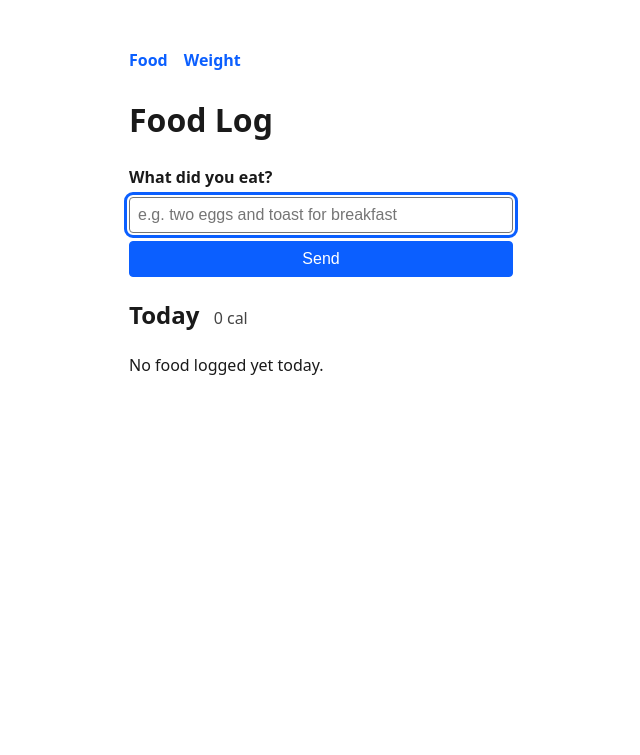
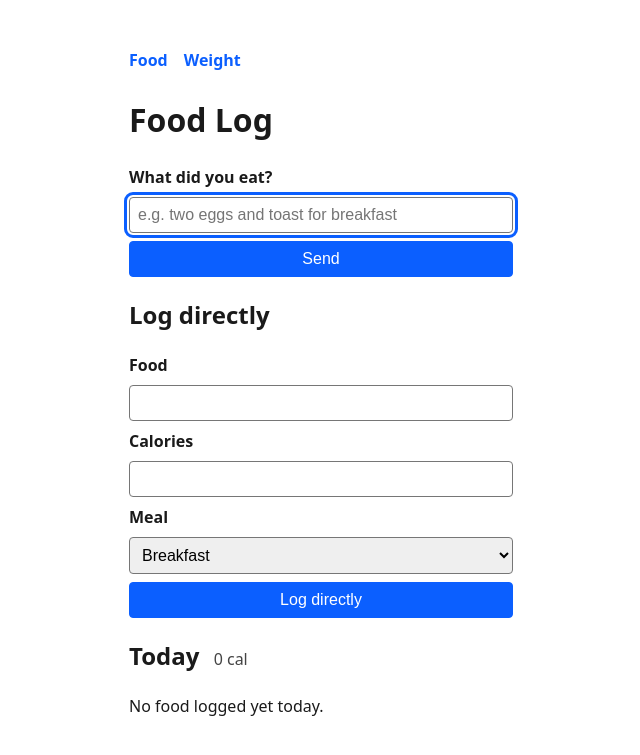
Before and after one commit to benroot/food-tracker, a Flask app: page /food in a window 1280 px wide. Shown: the top 755 px of the page, without its empty margins (271-911 px from the left). Run offline with Flask 3, Linux system fonts and the light colour scheme; data that the repository does not hold is empty.

Commit message:
add direct entry screen.

```diff
--- a/app.py
+++ b/app.py
@@ -8,6 +8,8 @@ import db as dbmod
 from config import load_env_file
 
 load_env_file()
+
+MEAL_TYPES = ("Breakfast", "Lunch", "Dinner", "Snack", "Dessert", "Drink")
 
 app = Flask(__name__)
 app.secret_key = secrets.token_hex(32)
@@ -64,6 +66,7 @@ def food_page():
         entries=entries,
         total_calories=total_calories,
         pending_question=session.get("pending_question"),
+        meal_types=MEAL_TYPES,
     )
 
 
@@ -126,5 +129,43 @@ def food_log():
     return redirect(url_for("food_page"))
 
 
+@app.route("/food/log-direct", methods=["POST"])
+def food_log_direct():
+    food = request.form.get("food", "").strip()
+    calories_raw = request.form.get("calories", "").strip()
+    meal_type = request.form.get("meal_type", "").strip()
+
+    if not food or meal_type not in MEAL_TYPES:
+        flash("Enter a food label and pick a meal.", "error")
+        return redirect(url_for("food_page"))
+
+    try:
+        calories = int(calories_raw)
+        if calories <= 0:
+            raise ValueError
+    except ValueError:
+        flash("Calories must be a whole number greater than 0.", "error")
+        return redirect(url_for("food_page"))
+
+    db = dbmod.get_db()
+    now = datetime.now()
+    cursor = db.execute(
+        "INSERT INTO log_entries (entry_date, entry_time, meal_type) VALUES (?, ?, ?)",
+        (now.date().isoformat(), now.strftime("%H:%M"), meal_type),
+    )
+    db.execute(
+        """
+        INSERT INTO log_entry_items
+            (log_entry_id, description, calories, is_estimate)
+        VALUES (?, ?, ?, 0)
+        """,
+        (cursor.lastrowid, food, calories),
+    )
+    db.commit()
+
+    flash(f"Logged to {meal_type}: {food} ({calories} cal)", "success")
+    return redirect(url_for("food_page"))
+
+
 if __name__ == "__main__":
     app.run(debug=True)
--- a/static/style.css
+++ b/static/style.css
@@ -121,6 +121,7 @@ label {
 }
 
 input,
+select,
 button {
   font-size: 1rem;
   padding: 0.5rem;
@@ -136,6 +137,7 @@ button {
 }
 
 input:focus-visible,
+select:focus-visible,
 button:focus-visible {
   outline: 3px solid var(--accent);
   outline-offset: 2px;
--- a/templates/food.html
+++ b/templates/food.html
@@ -21,6 +21,26 @@
     >
     <button type="submit">Send</button>
   </form>
+
+  <section aria-label="Log a food item directly">
+    <h2>Log directly</h2>
+    <form method="post" action="{{ url_for('food_log_direct') }}">
+      <label for="food">Food</label>
+      <input type="text" id="food" name="food" required>
+
+      <label for="calories">Calories</label>
+      <input type="number" id="calories" name="calories" min="1" step="1" required>
+
+      <label for="meal_type">Meal</label>
+      <select id="meal_type" name="meal_type" required>
+        {% for meal in meal_types %}
+          <option value="{{ meal }}">{{ meal }}</option>
+        {% endfor %}
+      </select>
+
+      <button type="submit">Log directly</button>
+    </form>
+  </section>
 
   <section aria-label="Today's entries">
     <h2>Today <span class="total">{{ total_calories }} cal</span></h2>
```
Also changed, not shown: tests/test_app.py (+67 -0 lines).
